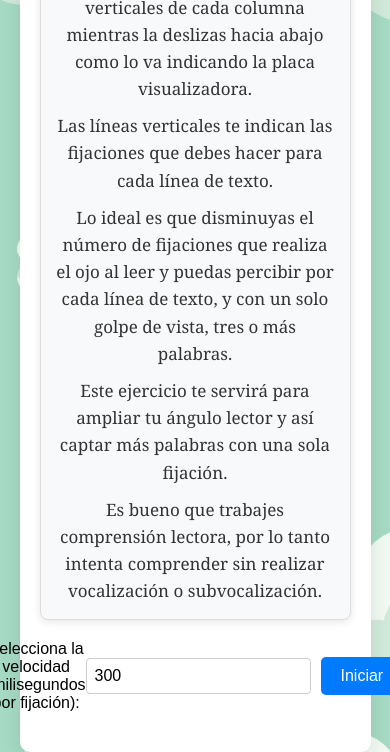
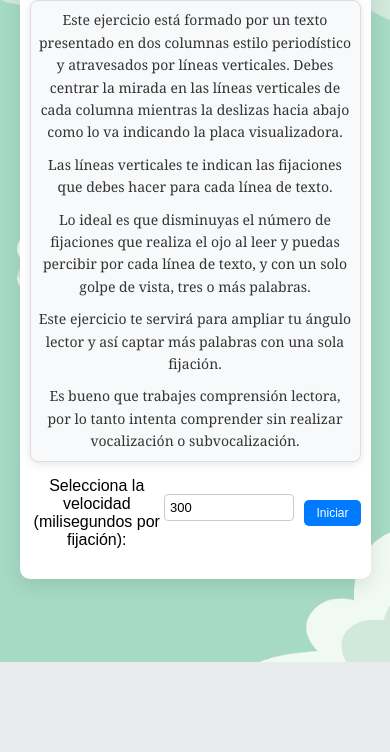
Before and after one commit to BreidysG/Ejercicio37LR, a plain HTML site: page index.html in a window 390 px wide. Shown: the part 182-934 px from the top of the page. After the commit the page ends 844 px from the top, so only its background shows below. Drawn offline with Linux system fonts and the light colour scheme.

Commit message:
Estilos responsivos buenos

```diff
--- a/styles.css
+++ b/styles.css
@@ -154,3 +154,78 @@ button:hover {
         transform: translateY(100%);
     }
 }
+/* Estilos responsivos */
+@media (max-width: 768px) {
+    .container {
+        padding: 15px;
+    }
+
+    #info {
+        padding: 10px;
+        margin: 15px 0;
+    }
+
+    #info p {
+        font-size: 15px;
+    }
+
+    input[type="number"] {
+        padding: 6px;
+        font-size: 14px;
+        margin-bottom: 10px; /* Espacio adicional entre el campo y el botón */
+        width: 100%; /* Hacer el campo de entrada más ancho en pantallas pequeñas */
+    }
+
+    button {
+        padding: 8px 16px;
+        font-size: 14px;
+    }
+
+    #text-container {
+        flex-direction: column; /* Cambiar a una columna en pantallas pequeñas */
+        align-items: center; /* Centrar columnas */
+    }
+
+    .column {
+        flex: 1 1 100%; /* Las columnas ocuparán el 100% del ancho en pantallas pequeñas */
+        margin-bottom: 15px; /* Espacio entre las columnas */
+        max-width: 100%; /* Asegurarse de que no excedan el 100% */
+    }
+
+    #timer {
+        font-size: 20px;
+    }
+}
+
+@media (max-width: 480px) {
+    .container {
+        padding: 10px;
+    }
+
+    #info {
+        padding: 8px;
+    }
+
+    #info p {
+        font-size: 14px;
+    }
+
+    input[type="number"] {
+        padding: 5px;
+        font-size: 13px;
+    }
+
+    button {
+        padding: 6px 12px;
+        font-size: 12px;
+    }
+
+    #timer {
+        font-size: 18px;
+    }
+
+    .column {
+        flex: 1 1 100%; /* Ajustar el ancho de las columnas para ser el 100% en pantallas más pequeñas */
+        margin-bottom: 20px; /* Espacio entre las columnas */
+    }
+}
```
